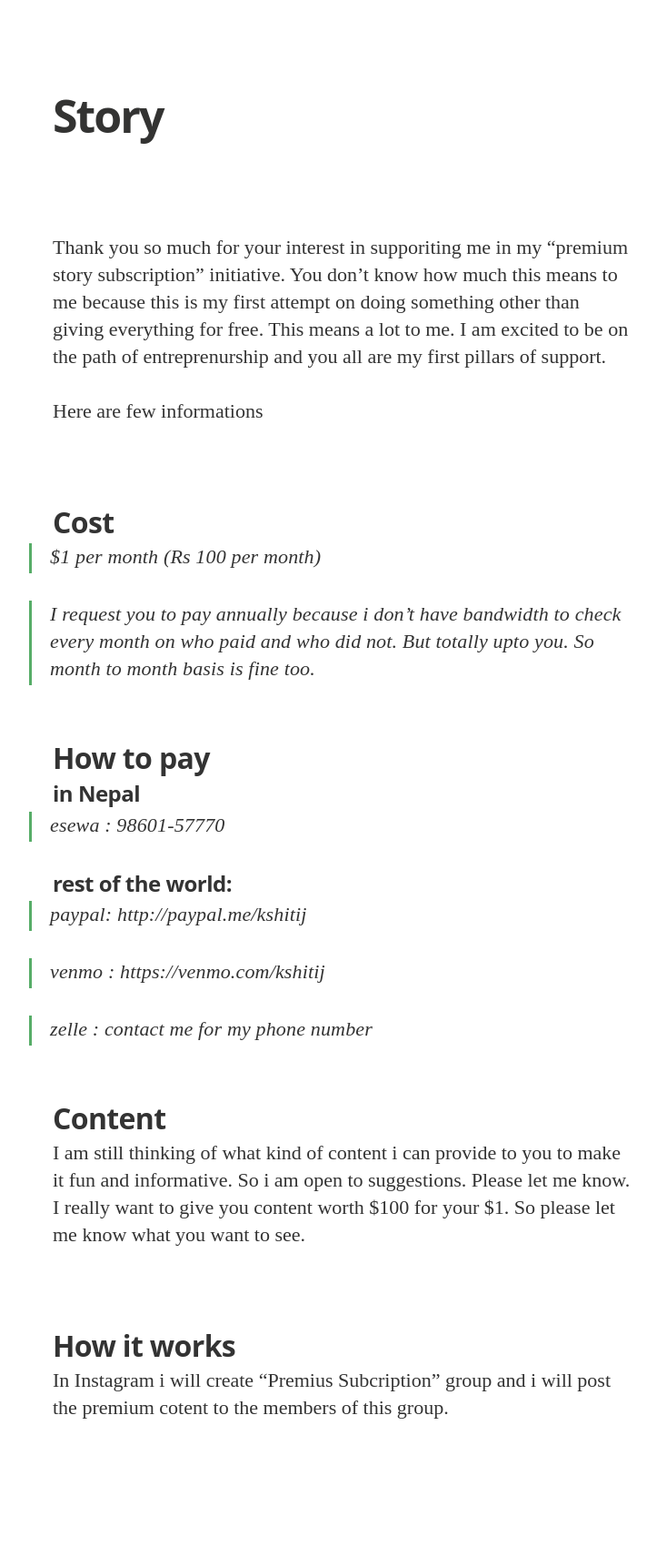
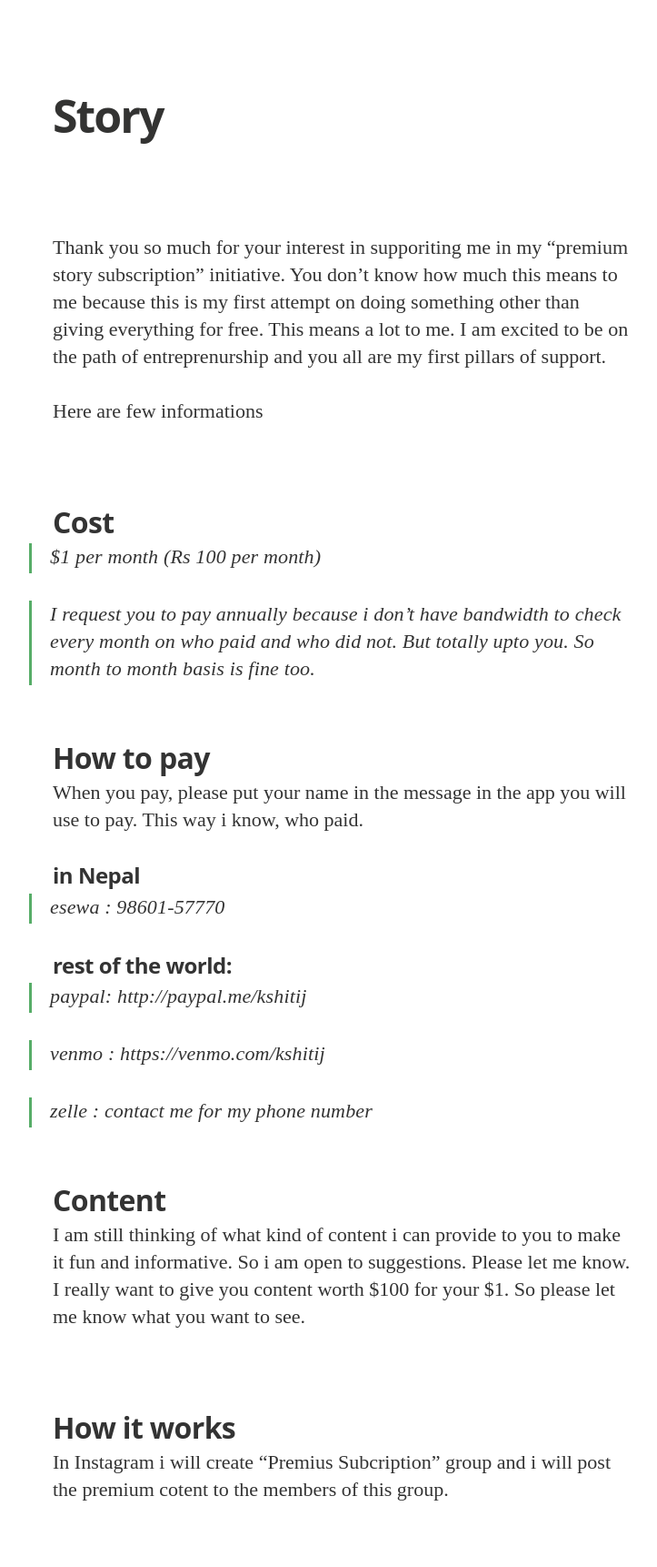
Before and after one commit to kshitijlohani/kshitijlohani.github.io, a Jekyll site: the page built from pages/story.md, in a window 1280 px wide. Shown: the whole page at 91% size, without its empty margins (262-985 px from the left). Built offline with Jekyll 4.4.1, drawn with Linux system fonts in a browser that asks for light colours; nearby versions of some CDN libraries; some web fonts are replaced; before the commit the page ends 1632 px from its top, so only the background shows below that.

Commit message:
default message

```diff
--- a/pages/story.md
+++ b/pages/story.md
@@ -16,6 +16,8 @@ Here are few informations
 > I request you to pay annually because i don't have bandwidth to check every month on who paid and who did not. But totally upto you. So month to month basis is fine too.
 
 ## How to pay
+
+When you pay, please put your name in the message in the app you will use to pay. This way i know, who paid.
 
 #### in Nepal
 
```
